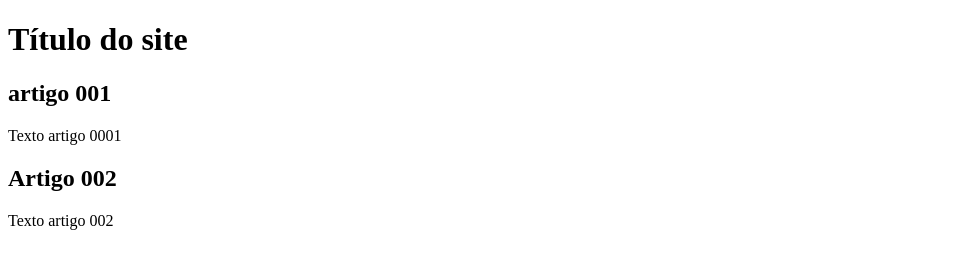
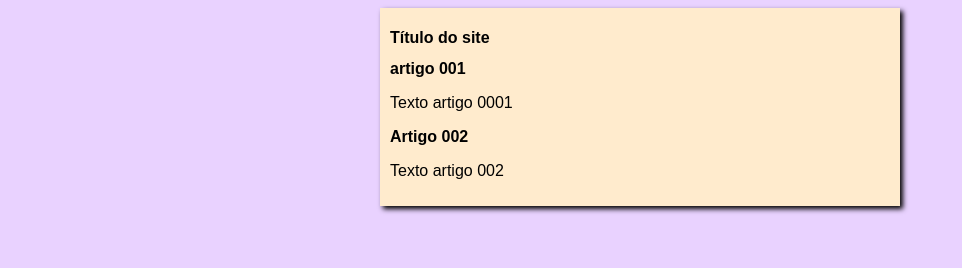
Before and after one commit to Cleber2511/projeto-site, a plain HTML site: page index.html in a window 1280 px wide. Shown: the whole page, without its empty margins (0-962 px from the left). Drawn offline with Linux system fonts and the light colour scheme.

Commit message:
iniciei design

```diff
--- /dev/null
+++ b/estilos/style.css
@@ -0,0 +1,16 @@
+*{
+font-family: Arial, Helvetica, sans-serif;
+font-size: 16px;
+
+}
+
+body {
+    background-color: rgb(233, 210, 255);
+}
+main {
+    background-color: blanchedalmond;
+    width: 500px;
+    margin: auto;
+    padding: 10px;
+    box-shadow: 3px 3px 5px black;
+}
--- a/index.html
+++ b/index.html
@@ -4,6 +4,7 @@
     <meta charset="UTF-8">
     <meta name="viewport" content="width=device-width, initial-scale=1.0">
     <title>Título do Site</title>
+    <link rel="stylesheet" href="estilos/style.css">
 </head>
 <body>
     <main>
```
